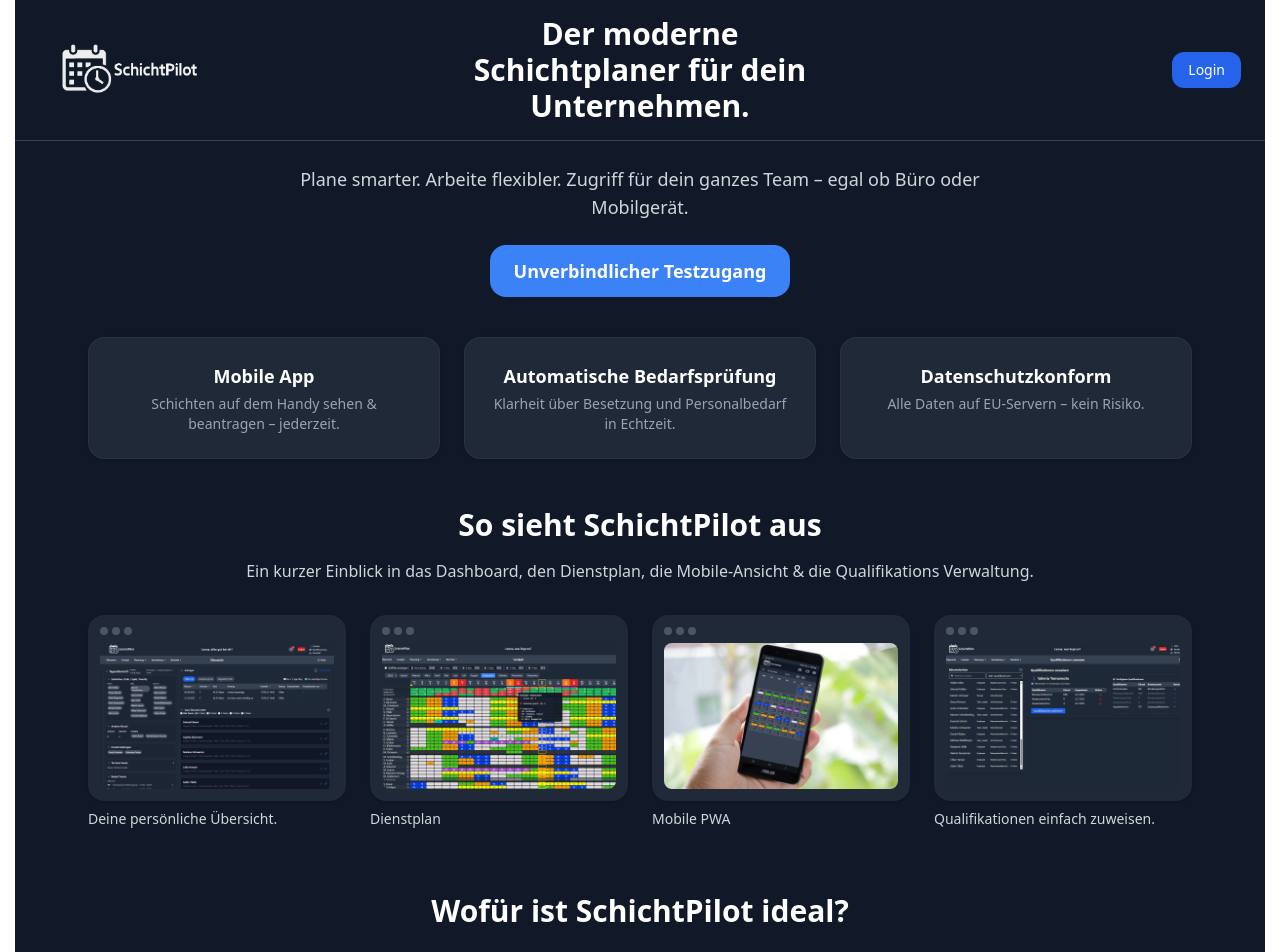
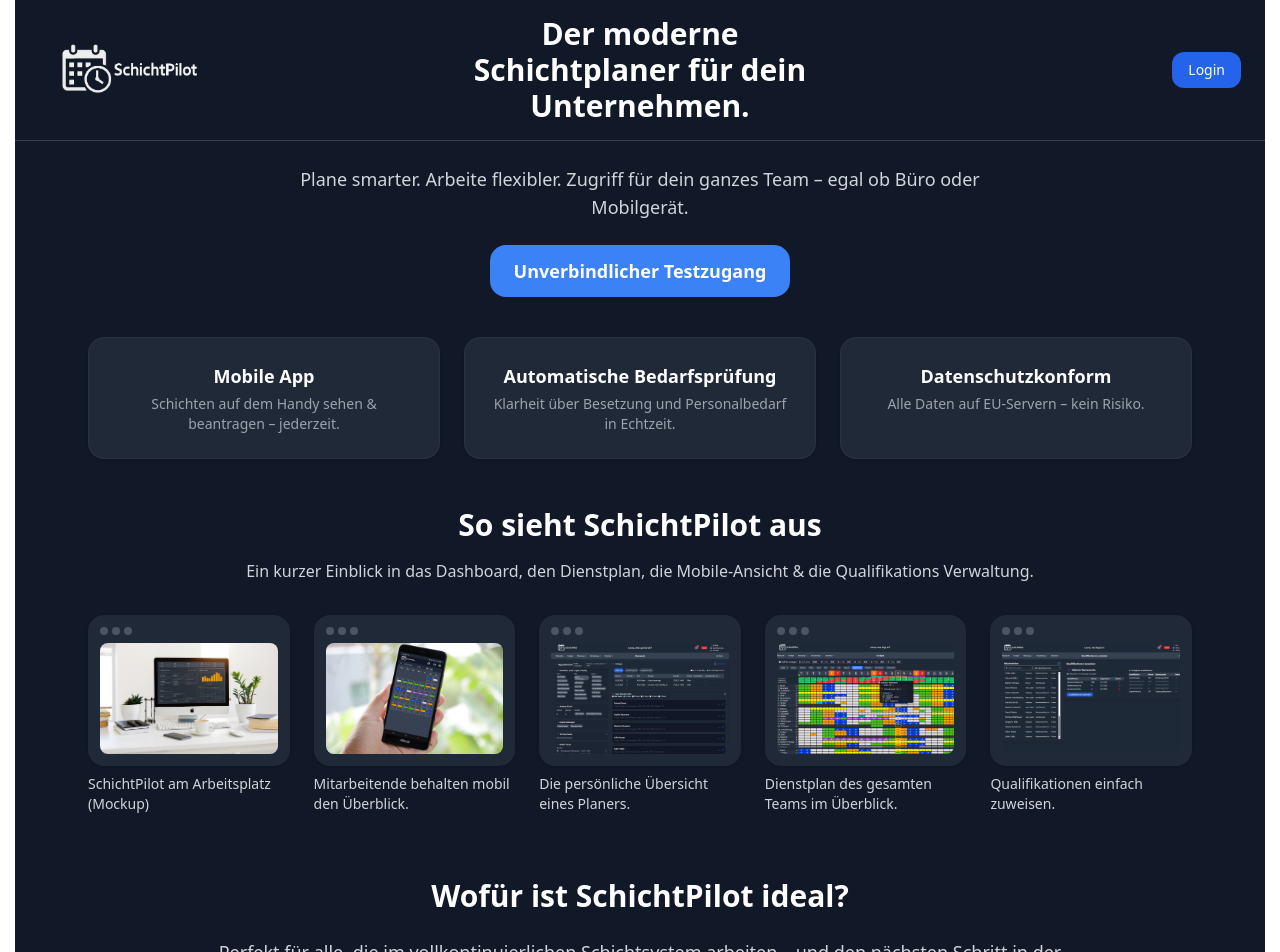
Before and after one commit to Rob3rtG3bau3r/schichtpilot, a React (Vite) app: page / in a window 1280 px wide. Shown: the top 952 px of the page. Built offline with nearby package versions, Linux system fonts and the light colour scheme.

Commit message:
Home um ein weiteres Bild erweitert.

```diff
--- a/src/pages/Home.jsx
+++ b/src/pages/Home.jsx
@@ -9,6 +9,7 @@
 import kampf from "../assets/screens/kampfliste.webp";
 import mobile from "../assets/screens/mobile.webp";
 import quali from "../assets/screens/qualimatrix.webp";
+import office from "../assets/screens/SchichtPilotimBuero.png";
 
 const erstellePDF = () => {
   const doc = new jsPDF();
@@ -63,12 +64,14 @@
   });
 
   // Lightbox
-  const screens = [
-    { src: dash, alt: "Deine persönliche Übersicht." },
-    { src: kampf, alt: "Dienstplan" },
-    { src: mobile, alt: "Mobile PWA" },
-    { src: quali, alt: "Qualifikationen einfach zuweisen." },
-  ];
+const screens = [
+  { src: office, alt: "SchichtPilot am Arbeitsplatz (Mockup)" },
+  { src: mobile, alt: "Mitarbeitende behalten mobil den Überblick." },
+  { src: dash, alt: "Die persönliche Übersicht eines Planers." },
+  { src: kampf, alt: "Dienstplan des gesamten Teams im Überblick." },
+  { src: quali, alt: "Qualifikationen einfach zuweisen." },
+];
+
   const [lightboxIndex, setLightboxIndex] = useState(null);
   const lightboxOpen = lightboxIndex !== null;
 
@@ -240,7 +243,7 @@
           Ein kurzer Einblick in das Dashboard, den Dienstplan, die Mobile-Ansicht & die Qualifikations Verwaltung.
         </p>
 
-        <div className="grid grid-cols-1 sm:grid-cols-2 lg:grid-cols-4 gap-6">
+        <div className="grid grid-cols-1 sm:grid-cols-2 lg:grid-cols-3 xl:grid-cols-5 gap-6">
           {screens.map((it, i) => (
             <button
               key={i}
```
Also changed, not shown: src/assets/screens/SchichtPilotimBuero.png (added).
